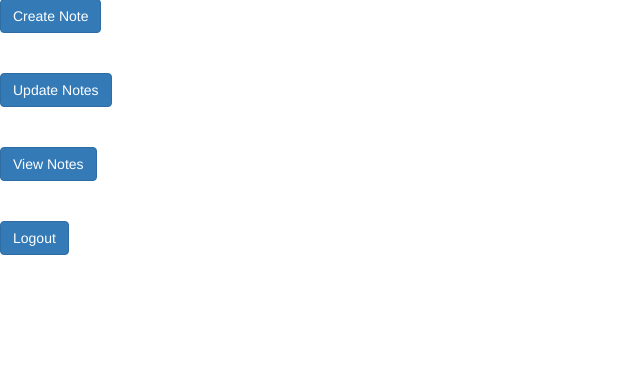
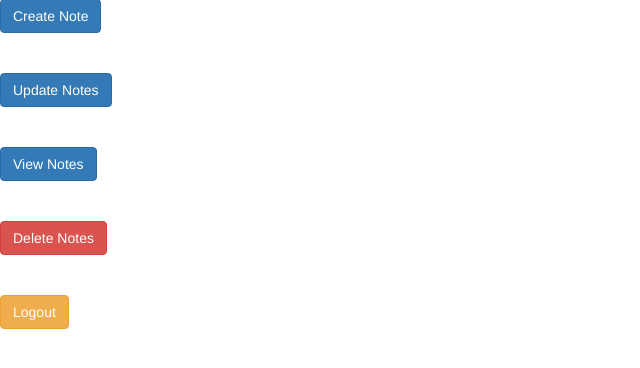
Before and after one commit to maxwellicharia/ZoneZero, a Flask app: page /dash in a window 1280 px wide. Shown: the part 214-582 px from the top of the page, without its empty margins (0-640 px from the left). Run offline with Flask 2, Linux system fonts and the light colour scheme; some libraries are stand-ins or nearby versions.

Commit message:
[Update] - Fix Bugs

```diff
--- a/templates/dash.html
+++ b/templates/dash.html
@@ -40,8 +40,15 @@ ZoneZero
 <br/>
 <br/>
 
+<form action="{{ url_for('delete')}}">
+    <input class="btn btn-danger" type="submit" value="Delete Notes"/>
+</form>
+
+<br/>
+<br/>
+
 <form action="{{ url_for('logout')}}">
-    <input class="btn btn-primary" type="submit" value="Logout"/>
+    <input class="btn btn-warning" type="submit" value="Logout"/>
 </form>
 
 
```
